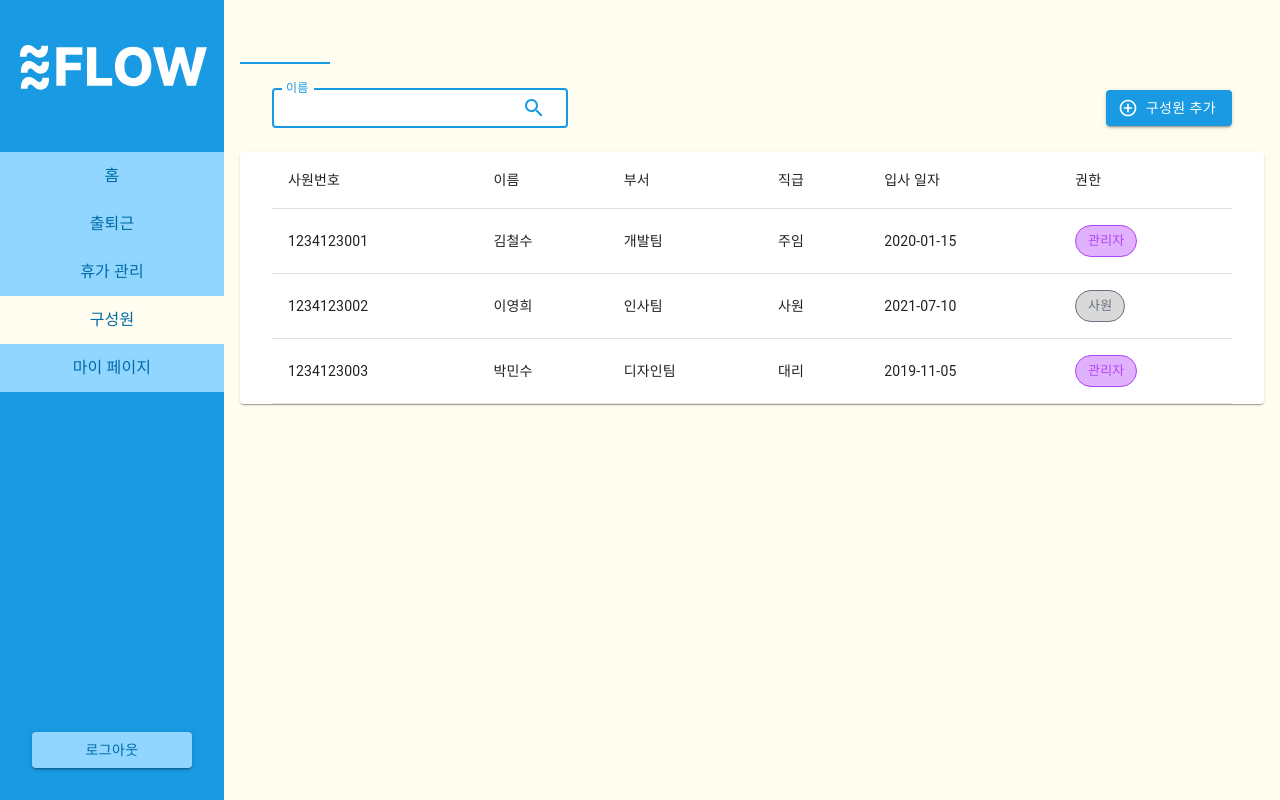
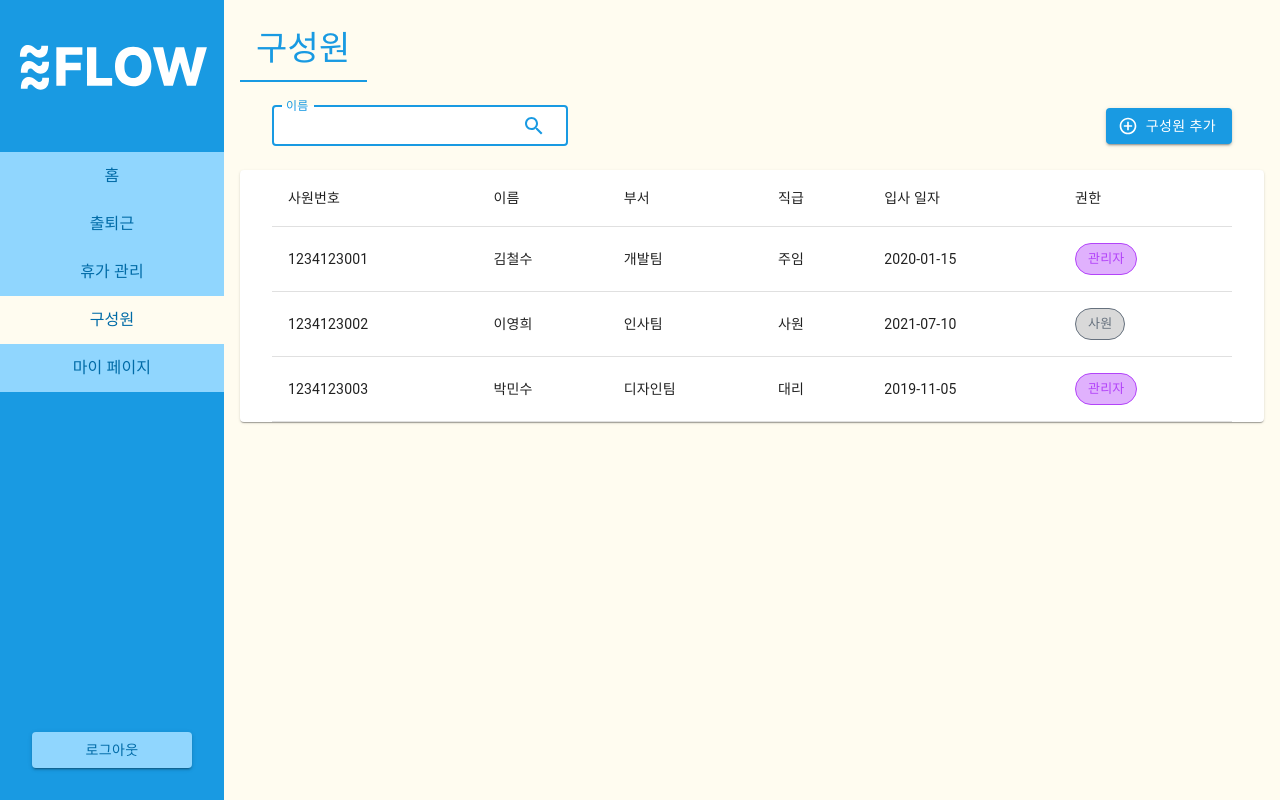
Before and after one commit to Fly-Flow/Flow-FE, a Next.js app: page /employees in a window 1280 px wide. Built offline with nearby package versions, Linux system fonts and the light colour scheme.

Commit message:
refactor: fix props using on Header component

```diff
--- a/src/app/employees/me/page.tsx
+++ b/src/app/employees/me/page.tsx
@@ -8,7 +8,7 @@ const MyPage = () => {
     <Stack gap="14rem" direction="row">
       <SideBar />
       <Box sx={{ padding: "1rem" }}>
-        <Header headers={["인사 정보"]} />
+        <Header label="인사 정보" />
         <EmployeeInfoCardPresentation />
       </Box>
     </Stack>
--- a/src/components/Employees/index.tsx
+++ b/src/components/Employees/index.tsx
@@ -68,16 +68,6 @@ const Employees: React.FC = (props) => {
     setEmployeesDialog(false);
   };
 
-  const renderHeader = () => {
-    return (
-      <Header
-        headers={["구성원"]}
-        currentTab={currentTab}
-        onTabChange={handleTabChange}
-      />
-    );
-  };
-
   const renderToolbar = () => {
     return (
       <Box
@@ -135,7 +125,7 @@ const Employees: React.FC = (props) => {
 
   return (
     <Stack gap="1.5rem">
-      {renderHeader()}
+      <Header label="구성원" />
       {renderToolbar()}
 
       <Dialog open={employeesDialog} onClose={closeDialog}>
```
Also changed, not shown: src/app/page.tsx (+1 -11 lines).
